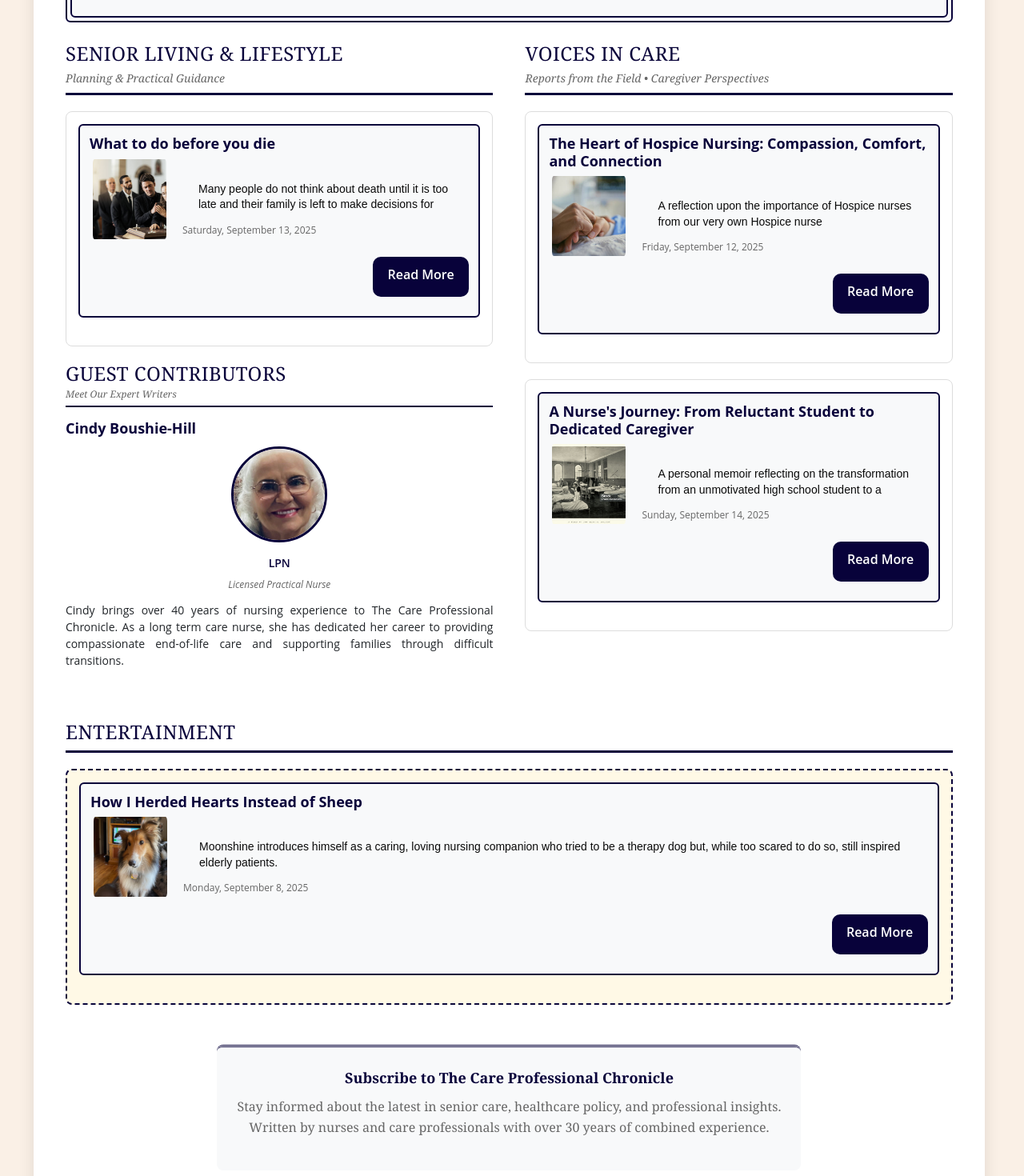
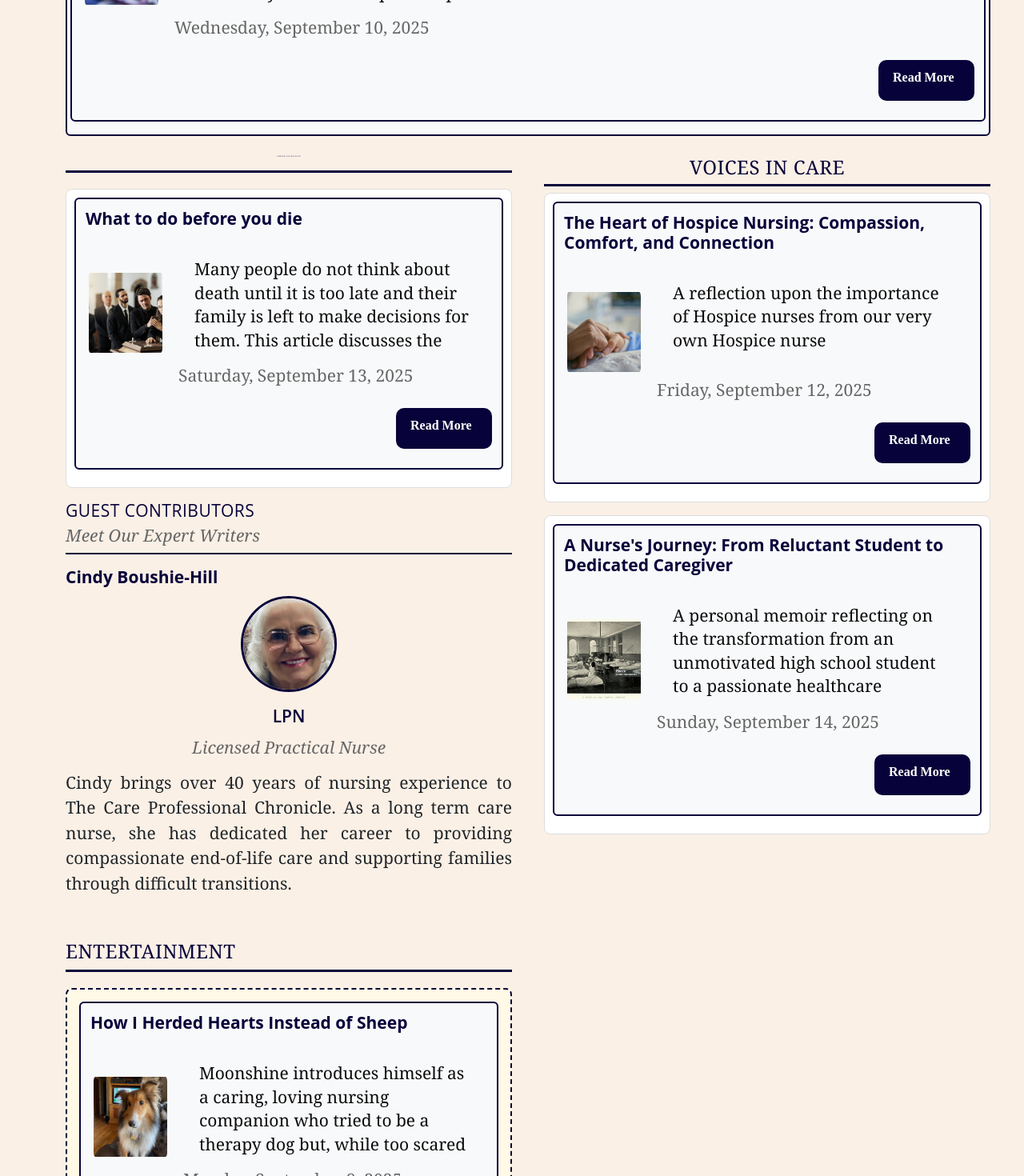
Before and after one commit to brandonbohn/Moonshineconsulting, a React (Create React App) app: page /mainblog in a window 1280 px wide. Shown: the part 520-1990 px from the top of the page at 80% size. Built offline with nearby package versions, Linux system fonts and the light colour scheme.

Commit message:
updated layout

```diff
--- a/src/Pages/mainblog.tsx
+++ b/src/Pages/mainblog.tsx
@@ -18,35 +18,66 @@ function MainBlog() {
 
 
     return (
-      <div className='container-fluid' style={{ fontFamily: "Open Sans, sans-serif" }}>
+  <div className='container-fluid' style={{ fontFamily: "Georgia, serif", fontSize: "21px" }}>
+    <style>{`
+      .mainblog-title, .boxtwo h1 {
+        font-size: 27px !important;
+        font-family: 'Open Sans, Arial, sans-serif' !important;
+      }
+      .mainblog-body, .boxtwo p, .welcome-box, .featured-story, .main-sections-grid {
+        font-size: 21px !important;
+        font-family: 'Georgia, serif' !important;
+      }
+      @media (max-width: 768px) {
+        #contributors {
+          margin-left: 0 !important;
+          margin-right: 0 !important;
+        }
+        .welcome-box {
+          padding: 10px !important;
+          width: 100% !important;
+          margin: 0 !important;
+        }
+        .main-sections-grid {
+          gap: 20px !important;
+        }
+        .section-header, .boxtwo {
+          padding-left: 0 !important;
+          padding-right: 0 !important;
+        }
+        .mainblog-title, .boxtwo h1, .section-header h3, #contributors h4 {
+          font-size: 27px !important;
+          font-family: 'Open Sans, Arial, sans-serif' !important;
+        }
+      }
+    `}</style>
         <div className="hero-section" style={{ padding: "2px 10px" }}>
           <div className="welcome-box" style={{
-            backgroundColor: "#ffffff",
+            backgroundColor: "none",
             padding: "40px",
-            borderRadius: "15px",
-            boxShadow: "0 4px 20px rgba(0,0,0,0.1)",
+            borderRadius: "0",
+            boxShadow: "none",
             display: "flex",
             flexDirection: "column",
             alignItems: "center",
             gap: "10px",
-            width: "calc(97% - 10px)",
+            width: "100%",
             margin: "0 20px"
           }}>
           {/* Newspaper Header - Ultra Compact - No Top Margin */}
           <div className="boxtwo text-center" style={{  padding: "8px", backgroundColor: "#08023a", borderRadius: "0", width: "100%", height: "auto", marginBottom: "8px", marginTop: "-40px", marginLeft: "-40px", marginRight: "-40px" }}>
-            <h1 style={{ fontSize: "24px", fontFamily: "Georgia, serif", letterSpacing: "0.5px", margin: "0" }} className="text-white">
+            <h1 style={{ fontSize: "27px", fontFamily: "Open Sans, Arial, sans-serif", letterSpacing: "0.5px", margin: "18px 0 0 0" }} className="text-white">
               The Care Professional Chronicle
             </h1>
             <div style={{ borderTop: "1px solid #ffffff", width: "40%", margin: "5px auto" }}></div>
-            <p className="text-white" style={{ fontSize: "12px", fontFamily: "Georgia, serif", fontStyle: "italic", margin: "2px 0" }}>
+            <p className="text-white" style={{ fontSize: "21px", fontFamily: "Georgia, serif", fontStyle: "italic", margin: "2px 0" }}>
               Your Trusted Source for Senior Care and Advocacy
             </p>
-            <p className="text-white" style={{ fontSize: "10px", fontFamily: "Georgia, serif", margin: "2px 0" }}>
+            <p className="text-white" style={{ fontSize: "21px", fontFamily: "Georgia, serif", margin: "2px 0" }}>
               {new Date().toLocaleDateString(undefined, {
                 weekday: "long",
                 year: "numeric",
-                month: "long",
-                day: "numeric",
+                month: "long"
               })} • Volume 1 • Issue 1
             </p>
           </div>
@@ -95,32 +126,33 @@ function MainBlog() {
               <div className="section-header" style={{
                 borderBottom: "3px solid #08023a",
                 marginBottom: "20px",
-                paddingBottom: "8px"
+                paddingBottom: "8px",
+                background: "none",
+                borderRadius: "0"
               }}>
                 <h3 style={{
-                  fontSize: "24px",
+                  fontSize: "2px",
                   fontFamily: "Georgia, serif",
                   color: "#08023a",
-                  margin: "0",
+                  margin: "0 0 8px 0",
                   textTransform: "uppercase",
-                  letterSpacing: "0.5px"
-                }}>Senior Living & Lifestyle</h3>
-                <p style={{
-                  fontSize: "14px",
-                  fontFamily: "Georgia, serif",
-                  color: "#666",
-                  margin: "5px 0 0 0",
-                  fontStyle: "italic"
-                }}>Planning & Practical Guidance</p>
+                  letterSpacing: "0.5px",
+                  background: "none",
+                  padding: "0",
+                  borderRadius: "0",
+                  boxShadow: "none",
+                  textAlign: "center"
+                }}>Senior Living Desk</h3>
+
               </div>
               <div style={{
-                padding: "15px",
+                padding: "10px",
                 backgroundColor: "#ffffff",
                 border: "1px solid #ddd",
                 borderRadius: "8px",
-                height: "fit-content",
-                minHeight: "200px",
-                marginBottom: "20px"
+                minHeight: "120px",
+                height: "auto",
+                marginBottom: "16px"
               }}>
                 <BlogComponent id={4} />
               </div>
@@ -133,15 +165,15 @@ function MainBlog() {
                   paddingBottom: "5px"
                 }}>
                   <h4 style={{
-                    fontSize: "24px",
-                    fontFamily: "Georgia, serif",
+                    fontSize: "21px",
+                    fontFamily: "Open Sans, Arial, sans-serif",
                     color: "#08023a",
                     margin: "0",
                     textTransform: "uppercase",
                     letterSpacing: "0.5px"
                   }}>Guest Contributors</h4>
                   <p style={{
-                    fontSize: "12px",
+                    fontSize: "21px",
                     fontFamily: "Georgia, serif",
                     color: "#666",
                     margin: "3px 0 0 0",
@@ -155,42 +187,41 @@ function MainBlog() {
             {/* Voices in Care Section */}
             <div id="opinions">
               <div className="section-header" style={{
-                borderBottom: "3px solid #08023a",
+                background: "none",
                 marginBottom: "20px",
-                paddingBottom: "8px"
+                paddingBottom: "8px",
+                borderRadius: "0"
               }}>
                 <h3 style={{
                   fontSize: "24px",
                   fontFamily: "Georgia, serif",
                   color: "#08023a",
-                  margin: "0",
+                  margin: "0 0 8px 0",
                   textTransform: "uppercase",
-                  letterSpacing: "0.5px"
+                  letterSpacing: "0.5px",
+                  textAlign: "center",
+                  borderBottom: "3px solid #08023a",
+                  paddingBottom: "6px"
                 }}>Voices in Care</h3>
-                <p style={{
-                  fontSize: "14px",
-                  fontFamily: "Georgia, serif",
-                  color: "#666",
-                  margin: "5px 0 0 0",
-                  fontStyle: "italic"
-                }}>Reports from the Field • Caregiver Perspectives</p>
-              </div>
               <div style={{
-                padding: "15px",
+                padding: "10px",
                 backgroundColor: "#ffffff",
                 border: "1px solid #ddd",
                 borderRadius: "8px",
-                marginBottom: "20px",
-                height: "auto"
+                minHeight: "120px",
+                height: "auto",
+                marginBottom: "16px"
               }}>
                 <BlogComponent id={3} />
               </div>
               <div style={{
-                padding: "15px",
+                padding: "10px",
                 backgroundColor: "#ffffff",
                 border: "1px solid #ddd",
                 borderRadius: "8px",
-                height: "auto"
+                minHeight: "120px",
+                height: "auto",
+                marginBottom: "16px"
               }}>
                 <BlogComponent id={5} />
               </div>
@@ -223,35 +254,9 @@ function MainBlog() {
             </div>
           </div>
 
-          {/* Footer Information */}
-          <div style={{
-            borderTop: "3px double #08023a",
-            paddingTop: "20px",
-            textAlign: "center",
-            backgroundColor: "#f8f9fa",
-            padding: "25px",
-            borderRadius: "8px"
-          }}>
-            <p style={{
-              fontSize: "18px",
-              fontFamily: "Georgia, serif",
-              color: "#08023a",
-              fontWeight: "bold",
-              marginBottom: "10px"
-            }}>
-              Subscribe to The Care Professional Chronicle
-            </p>
-            <p style={{
-              fontSize: "16px",
-              fontFamily: "Georgia, serif",
-              color: "#666",
-              lineHeight: "1.6"
-            }}>
-              Stay informed about the latest in senior care, healthcare policy, and professional insights.<br/>
-              Written by nurses and care professionals with over 30 years of combined experience.
-            </p>
+
           </div>
-        </div>
+          </div>
 
         {/* Extra Large Screen Media Queries */}
         <style>
@@ -359,10 +364,8 @@ function MainBlog() {
             }
           `}
         </style>
-          </div>
-        </div>
-
-    );
-  }
-
+      </div>
+    </div>
+  );
+}
   export default MainBlog;
--- a/src/Utilities/Footer.tsx
+++ b/src/Utilities/Footer.tsx
@@ -6,9 +6,8 @@ const BusinessHeader = () => (
       <strong>Location:</strong> Fredricktown, Missouri
     </div>
     <div>
-      <strong>All Rights Reserved.|Content Reviewed by licensed healthcare professional with 30+ years home health experience</strong> &copy; {new Date().getFullYear()} BareBohnz Dev & Consulting
-    </div>
-    <p>Moonshine Consulting LLC</p>
+      <strong>All Rights Reserved.|Content Reviewed by licensed healthcare professional with 30+ years home health experience</strong> &copy; {new Date().getFullYear()}Moonshine Consulting LLC </div>
+    <p>Designed and developed  by BareBohnz Dev & Consulting</p>
     <div>
       <a href="./privacypolicy" className="text-warning" style={{ textDecoration: "none" }}>
   Privacy Policy
--- a/src/components/blogcomponentengine.tsx
+++ b/src/components/blogcomponentengine.tsx
@@ -39,19 +39,20 @@ const BlogComponent = ({ category = 'all', id }: BlogComponentProps) => {let ent
 			 {entries.map((entry) => (
 								 <div key={entry.id} className="blog-entry blog-content" style={{
 									 width: "100%",
-					margin: "0 0 20px 0",
+									 margin: "0 0 12px 0",
 									 display: "flex",
 									 flexDirection: "column",
 									 justifyContent: "flex-start",
-					height: "100%",
-					minHeight: "160px",
+									   minHeight: window.innerWidth < 768 ? "320px" : "220px",
+									   height: "auto",
 									 padding: "12px",
 									 backgroundColor: "#f8f9fa",
 									 borderRadius: "6px",
-					border: "2px solid #08023a"
+									 border: "2px solid #08023a",
+									   // overflow: "hidden"
 								 }}>
 					{/* Title on top */}
-					<p className="Title" style={{ fontSize: "18px", fontWeight: "bold", marginBottom: "8px", lineHeight: "1.2", marginTop: "0", textAlign: "left" }}>{entry.title}</p>
+					<p className="Title" style={{ fontSize: "21px", fontWeight: "bold", marginBottom: "8px", lineHeight: "1.2", marginTop: "0", textAlign: "left", fontFamily: "Open Sans, Arial, sans-serif" }}>{entry.title}</p>
 					{/* Row: image left, info right */}
 					<div style={{ display: "flex", flexDirection: "row", alignItems: "center", gap: "16px", width: "100%" }}>
 						{/* Image left */}
@@ -67,20 +68,21 @@ const BlogComponent = ({ category = 'all', id }: BlogComponentProps) => {let ent
 						</div>
 						{/* Info right */}
 						<div style={{ flex: "1 1 auto", display: "flex", flexDirection: "column", justifyContent: "center", gap: "6px" }}>
-							<p className="text-left" style={{ fontSize: "14px", fontWeight: "600", color: "#08023a", marginBottom: "2px", textAlign: "left" }}>{entry.newsSection}</p>
+							<p className="text-left" style={{ fontSize: "21px", fontWeight: "600", color: "#08023a", marginBottom: "2px", textAlign: "left", fontFamily: "Georgia, serif" }}>{entry.newsSection}</p>
 							<p className="body" style={{
-								fontSize: "14px",
+								fontSize: "21px",
 								lineHeight: "1.4",
 								marginBottom: "6px",
 								overflow: "hidden",
 								display: "-webkit-box",
-								WebkitLineClamp: 3,
+								WebkitLineClamp: 6,
 								WebkitBoxOrient: "vertical" as const,
 								textOverflow: "ellipsis",
-								maxHeight: "60px",
-								textAlign: "left"
+								maxHeight: "140px",
+								textAlign: "left",
+								fontFamily: "Georgia, serif"
 							}}>{entry.article}</p>
-							<p className="text-left" style={{ fontSize: "12px", color: "#666", marginBottom: "2px", textAlign: "left" }}>{entry.date}</p>
+							<p className="text-left" style={{ fontSize: "21px", color: "#666", marginBottom: "2px", textAlign: "left", fontFamily: "Georgia, serif" }}>{entry.date}</p>
 						</div>
 					</div>
 					{/* Read More button at bottom right */}
--- a/src/components/contributorscomponent.tsx
+++ b/src/components/contributorscomponent.tsx
@@ -20,25 +20,26 @@ const ContributorsComponent = ({ id }: ContributorsComponentProps) => {
   }
 
   return (
-    <div style={{ width: "100%" }}>
+  <div style={{ width: typeof window !== 'undefined' && window.innerWidth < 768 ? "calc(100% - 24px)" : "100%", margin: typeof window !== 'undefined' && window.innerWidth < 768 ? "0 12px" : "0" }}>
       {contributors.map((contributor) => (
         <div key={contributor.id} style={{
           width: "100%",
-          margin: "0",
+          margin: typeof window !== 'undefined' && window.innerWidth < 768 ? "8px 0" : "0",
           display: "flex",
           flexDirection: "column",
           justifyContent: "space-between",
           height: "100%",
-          minHeight: "280px",
-          padding: "0"
+          minHeight: typeof window !== 'undefined' && window.innerWidth < 768 ? "180px" : "280px",
+          padding: typeof window !== 'undefined' && window.innerWidth < 768 ? "6px" : "0"
         }}>
           <div style={{ flex: "0 0 auto" }}>
             <h4 style={{
-              fontSize: "18px",
+              fontSize: "21px",
               fontWeight: "bold",
               marginBottom: "10px",
               lineHeight: "1.3",
-              color: "#08023a"
+              color: "#08023a",
+              fontFamily: "Open Sans, Arial, sans-serif"
             }}>
               {contributor.name}
             </h4>
@@ -56,21 +57,23 @@ const ContributorsComponent = ({ id }: ContributorsComponentProps) => {
               />
             </div>
             <p style={{
-              fontSize: "14px",
+              fontSize: "21px",
               fontWeight: "600",
               color: "#08023a",
               marginBottom: "8px",
-              textAlign: "center"
+              textAlign: "center",
+              fontFamily: "Open Sans, Arial, sans-serif"
             }}>
               {contributor.title}
             </p>
             {contributor.credentials && (
               <p style={{
-                fontSize: "12px",
+                fontSize: "21px",
                 color: "#666",
                 marginBottom: "12px",
                 textAlign: "center",
-                fontStyle: "italic"
+                fontStyle: "italic",
+                fontFamily: "Georgia, serif"
               }}>
                 {contributor.credentials}
               </p>
@@ -78,10 +81,11 @@ const ContributorsComponent = ({ id }: ContributorsComponentProps) => {
           </div>
           <div style={{ flex: "1 1 auto", display: "flex", flexDirection: "column", justifyContent: "space-between" }}>
             <p style={{
-              fontSize: "14px",
+              fontSize: "21px",
               lineHeight: "1.5",
               marginBottom: "15px",
-              textAlign: "justify"
+              textAlign: "justify",
+              fontFamily: "Georgia, serif"
             }}>
               {contributor.bio}
             </p>
--- a/src/components/productdata.ts
+++ b/src/components/productdata.ts
@@ -19,10 +19,10 @@ export const ProductData = [
     },
     {
         name: "Footbath",
-        description: "A relaxing footbath treatment using Ionic technology to soothe tired feet.",
+        description: "A relaxing footbath treatment using ionic technology to remove toxins.",
         photo: "./images/footbath2.jpg",
-        price: 65.00,
-        link: "https://amzn.to/4ltO8Dk",
+        price: 61.00,
+        link: "https://amzn.to/4mLnPJq",
         productAdvisory: "please consult with your healthcare professional before use.",
         affilatelinkstatement: "As an Amazon Associate, I earn from qualifying purchases. Please note that images may be for illustrative purposes only and may not be accurate.",
         productid:3
```
Also changed, not shown: src/Pages/blogentries/estatepreparationblogentry.tsx (+9 -9 lines), src/Pages/blogentries/nursejourneymemoryblogentry.tsx (+5 -5 lines), src/Pages/blogentries/voicesincareblogentries.tsx (+22 -38 lines), src/Pages/blogentries/voicesincareblogentry.tsx (deleted, +0 -32 lines), src/Pages/hompage.tsx (+13 -3 lines), src/Pages/moonshinescorner.tsx (+27 -46 lines). Lines whose indentation alone changed are shown as unchanged.
